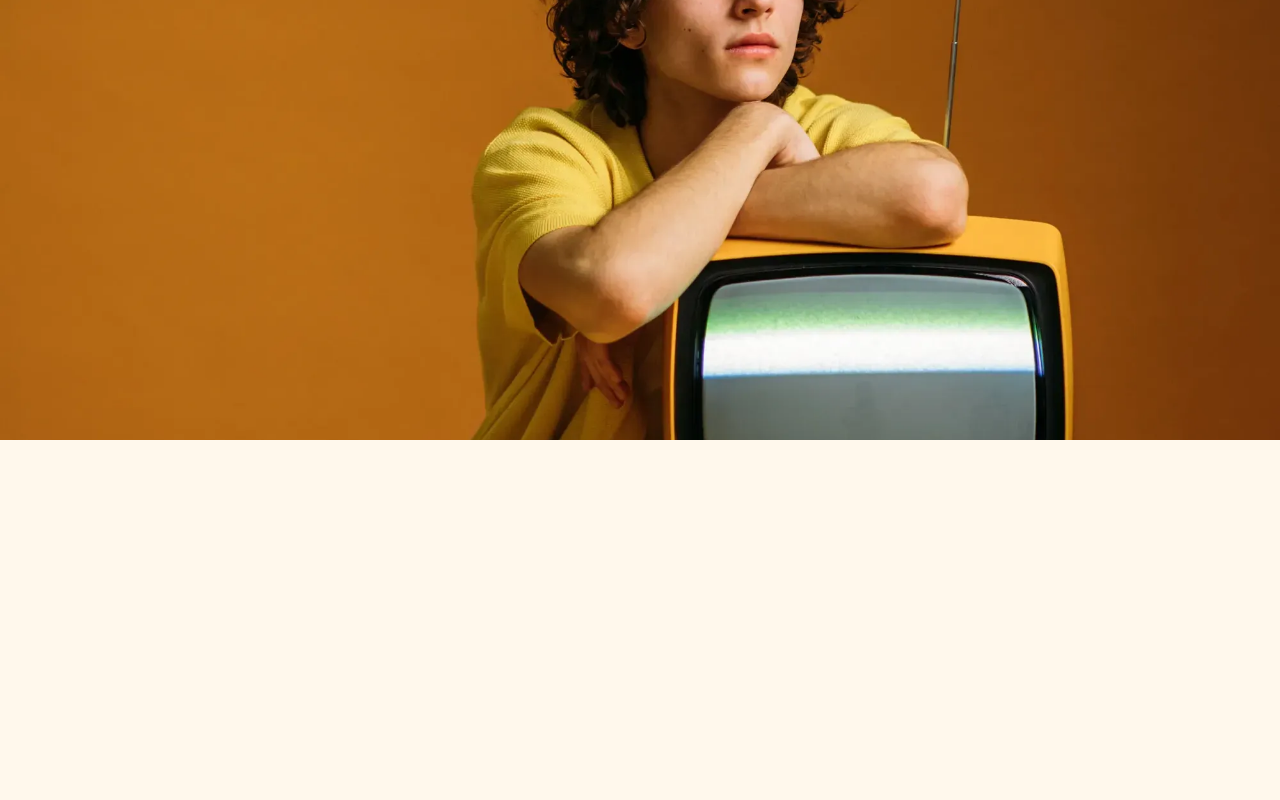
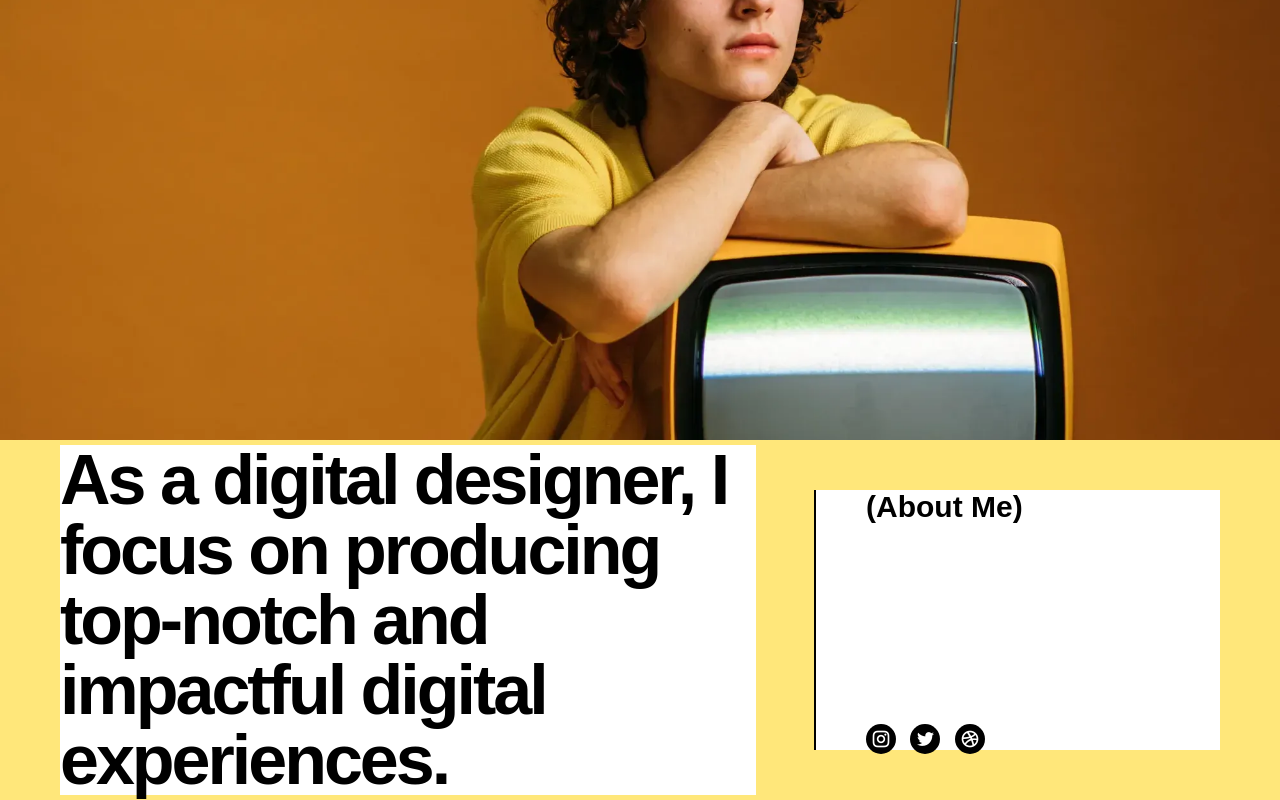
Before and after one commit to HimAYouN/sheryians-challenge-2024, a plain HTML site: page level-1/project-2/index.html in a window 1280 px wide. Shown: the part 648-1448 px from the top of the page. Before the commit the page ends 1088 px from the top, so only its background shows below. Drawn offline with nearby package versions, Linux system fonts and the light colour scheme.

Commit message:
project2 :
About 1 part

```diff
--- a/level-1/project-2/index.html
+++ b/level-1/project-2/index.html
@@ -25,7 +25,17 @@
 
         </div>
         <div id="hero-img"></div>
-        <div id="about"></div>
+        <div id="about">
+            <h2>As a digital designer, I focus on producing top-notch and impactful digital experiences.</h2>
+            <div id="about-part2">
+                <h3>(About Me)</h3>
+                <div id="icons">
+                    <i class="ri-instagram-line"></i>
+                    <i class="ri-twitter-fill"></i>
+                    <i class="ri-dribbble-line"></i>
+                </div>
+            </div>
+        </div>
 
     </div>
 </body>
--- a/level-1/project-2/style.css
+++ b/level-1/project-2/style.css
@@ -67,3 +67,48 @@ html, body{
     background-size: cover;
 
 }
+
+#about{
+    height: 45%;
+    width: 100%;
+    background-color: rgb(255, 231, 122);
+    display: flex;
+    align-items: center;
+    justify-content: space-between;
+    padding: 50px 60px;
+}
+
+#about h2{
+    background-color: #fff;
+    width: 60%;
+    font-size: 70px;
+    font-weight: 600;
+    line-height: 70px;
+    letter-spacing: -3px;
+}
+
+#about-part2{
+    width: 35%;
+    height: 100%;
+    padding: 0 50px;
+    background-color: #fff;
+    border-left: 2px solid black;
+    display: flex;
+    flex-direction: column;
+    justify-content: space-between;
+}
+
+#about-part2 h3{
+    font-size: 30px;
+    font-weight: 600;
+
+}
+
+#icons i{
+    background-color: black;
+    color: #fff;
+    padding: 5px;
+    font-size: 20px;
+    border-radius: 50px;
+    margin-right: 10px;
+}
```
